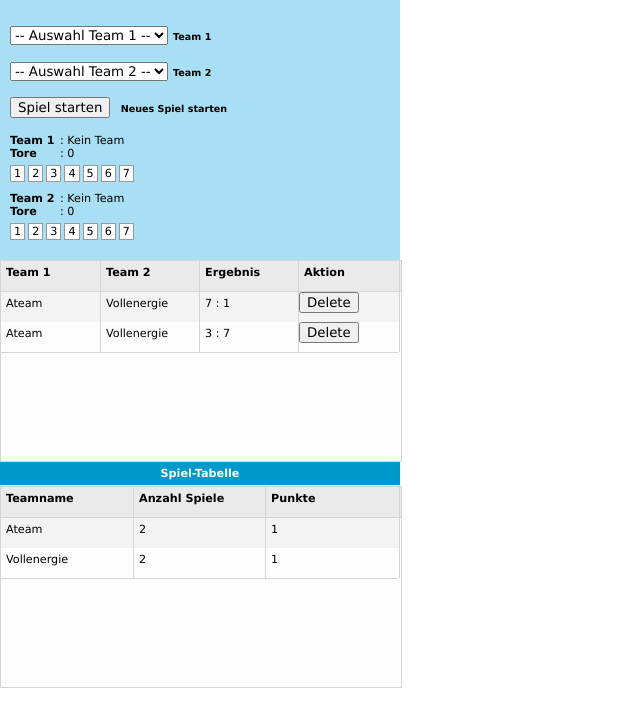
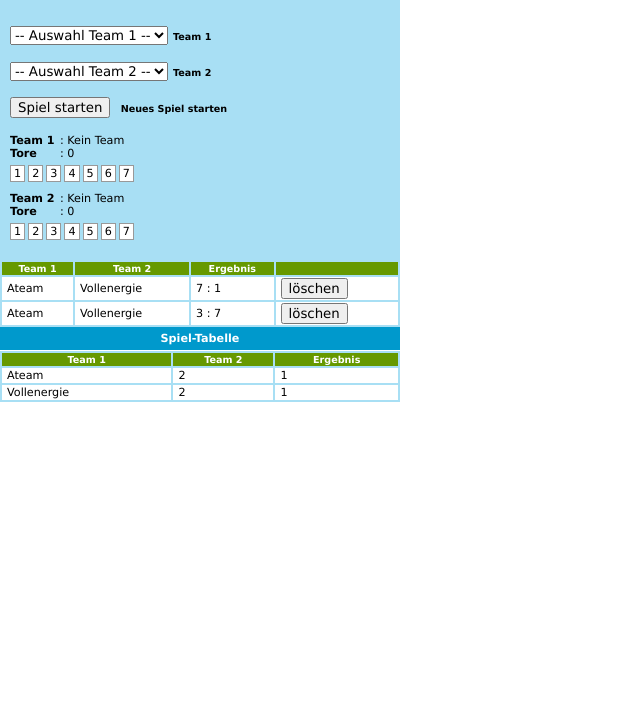
Before and after one commit to chrobaks/kickertunier-ver2, a PHP site: page / in a window 1280 px wide. Shown: the part 73-800 px from the top of the page, without its empty margins (0-640 px from the left). Run offline with PHP 8.4, Linux system fonts and the light colour scheme.

Commit message:
Delete ng-grid

```diff
--- a/css/style.css
+++ b/css/style.css
@@ -83,3 +83,18 @@ ul {list-style: none;}
 .score-display-label-space {
     clear: left;
 }
+.repeattbl {
+    width: 100%;
+}
+.repeattbl-item {
+    background-color:#fff;
+    font-size: 0.7em;
+    padding-left: 5px;
+}
+.repeattbl-lbl {
+    background-color:#669900;
+    color:#fff;
+    font-weight:bold;
+    font-size: 0.6em;
+    text-align:center;
+}
--- a/js/app/controller/gameCtrl.js
+++ b/js/app/controller/gameCtrl.js
@@ -14,17 +14,6 @@
         $scope.games = gameFactory.get();
         // scope games userAutoId
         $scope.games.gameAutoId = autoidFactory.getFuncautoId($scope.games.gameData);
-        // scope gridOptions game
-        $scope.gridOptionsGame = {
-            data: 'games.gameData',
-            columnDefs: 'games.gameColumnsDef'
-        };
-        // scope gridOptions score
-        $scope.gridOptionsGameScore = {
-            data: 'games.scoreData',
-            columnDefs: 'games.scoreColumnsDef',
-            sortInfo: { fields: ['totalpoints'], directions: ['desc']}
-        };
         // start game
         $scope.startGame = startGame;
         // delete game
--- a/js/app/controller/teamCtrl.js
+++ b/js/app/controller/teamCtrl.js
@@ -14,11 +14,6 @@
         $scope.teams = teamFactory.get();
         // scope teams teamAutoId
         $scope.teams.teamAutoId = autoidFactory.getFuncautoId($scope.teams.teamData);
-        // scope gridOptions
-        $scope.gridOptionsTeam = {
-            data: 'teams.teamData',
-            columnDefs: 'teams.teamColumnsDef'
-        };
         // add team
         $scope.addTeam = addTeam;
         // delete tesm
--- a/js/app/controller/userCtrl.js
+++ b/js/app/controller/userCtrl.js
@@ -22,16 +22,9 @@
         activate();
         */
 
-
-
         $scope.users = userFactory.get();
         // scope users userAutoId
         $scope.users.userAutoId = autoidFactory.getFuncautoId($scope.users.userData);
-        // scope gridOptions
-        $scope.gridOptionsUser = {
-            data: 'users.userData',
-            columnDefs: 'users.userColumnsDef'
-        };
         // add user
         $scope.addUser = addUser;
         // delete user
--- a/js/app/factory/gameFactory.js
+++ b/js/app/factory/gameFactory.js
@@ -20,20 +20,6 @@
                 {team_win: 'Vollenergie',team_1: 'Ateam', team_2: 'Vollenergie', result: '3 : 7', id: 2}
             ],
             scoreData : [],
-            gameColumnsDef : [
-                {field: 'team_1', displayName: 'Team 1'},
-                {field: 'team_2', displayName: 'Team 2'},
-                {field: 'result', displayName: 'Ergebnis'},
-                {
-                    displayName  : 'Aktion',
-                    cellTemplate : 'templates/grid-options-game-template.html'
-                }
-            ],
-            scoreColumnsDef : [
-                {field: 'teamname', displayName: 'Teamname'},
-                {field: 'gamecounts', displayName: 'Anzahl Spiele'},
-                {field: 'totalpoints', displayName: 'Punkte'}
-            ],
             actualGameData : {
                 team_1        : 'Kein Team',
                 team_2        : 'Kein Team',
--- a/templates/game-template.html
+++ b/templates/game-template.html
@@ -35,7 +35,21 @@
                             <span class="formmsg" ng-bind="users.formmsg"></span>
                         </p>
                     </form>
-                    <div class="gridStyle" ng-cloak ng-grid="gridOptionsUser"></div>
+                    <table class="repeattbl">
+                        <tr>
+                            <td class="repeattbl-lbl">Vorname</td>
+                            <td class="repeattbl-lbl">Nachname</td>
+                            <td class="repeattbl-lbl">Nickname</td>
+                            <td class="repeattbl-lbl">&nbsp;</td>
+                        </tr>
+                        <tr ng-repeat="user in users.userData">
+                            <td class="repeattbl-item">{{user.firstname}}</td>
+                            <td class="repeattbl-item">{{user.secondname}}</td>
+                            <td class="repeattbl-item">{{user.nickname}}</td>
+                            <td class="repeattbl-item"><input type="button" value="löschen" ng-click="$parent.deleteUser(user.id)"></td>
+                        </tr>
+                    </table>
+
                 </div>
             </div>
             <!-- END FORM USER -->
@@ -79,7 +93,20 @@
                             <span class="formmsg" ng-bind="teams.formmsg"></span>
                         </p>
                     </form>
-                    <div class="gridStyle" ng-cloak ng-grid="gridOptionsTeam"></div>
+                    <table class="repeattbl">
+                        <tr>
+                            <td class="repeattbl-lbl">Vorname</td>
+                            <td class="repeattbl-lbl">Nachname</td>
+                            <td class="repeattbl-lbl">Nickname</td>
+                            <td class="repeattbl-lbl">&nbsp;</td>
+                        </tr>
+                        <tr ng-repeat="team in teams.teamData">
+                            <td class="repeattbl-item">{{team.player_1}}</td>
+                            <td class="repeattbl-item">{{team.player_2}}</td>
+                            <td class="repeattbl-item">{{team.teamname}}</td>
+                            <td class="repeattbl-item"><input type="button" value="löschen" ng-click="$parent.deleteTeam(team.id)"></td>
+                        </tr>
+                    </table>
                 </div>
             </div>
             <!-- END FORM TEAM -->
@@ -130,9 +157,35 @@
                             <score-display index="1" class="goal-display"></score-display>
                         </div>
                     </form>
+
+
+                    <table class="repeattbl">
+                        <tr>
+                            <td class="repeattbl-lbl">Team 1</td>
+                            <td class="repeattbl-lbl">Team 2</td>
+                            <td class="repeattbl-lbl">Ergebnis</td>
+                            <td class="repeattbl-lbl">&nbsp;</td>
+                        </tr>
+                        <tr ng-repeat="game in games.gameData">
+                            <td class="repeattbl-item">{{game.team_1}}</td>
+                            <td class="repeattbl-item">{{game.team_2}}</td>
+                            <td class="repeattbl-item">{{game.result}}</td>
+                            <td class="repeattbl-item"><input type="button" value="löschen" ng-click="$parent.deleteGame(game.id)"></td>
+                        </tr>
+                    </table>
+                    <div class="box-label blue">Spiel-Tabelle</div>
+                    <table class="repeattbl">
+                        <tr>
+                            <td class="repeattbl-lbl">Team 1</td>
+                            <td class="repeattbl-lbl">Team 2</td>
+                            <td class="repeattbl-lbl">Ergebnis</td>
+                        </tr>
+                        <tr ng-repeat="score in games.scoreData">
+                            <td class="repeattbl-item">{{score.teamname}}</td>
+                            <td class="repeattbl-item">{{score.gamecounts}}</td>
+                            <td class="repeattbl-item">{{score.totalpoints}}</td>
+                        </tr>
+                    </table>
                 </div>
-                <div class="gridStyle" ng-cloak ng-grid="gridOptionsGame"></div>
-                <div class="box-label blue">Spiel-Tabelle</div>
-                <div class="gridStyle" ng-cloak ng-grid="gridOptionsGameScore"></div>
             </div>
             <!-- END FORM GAME -->
```
